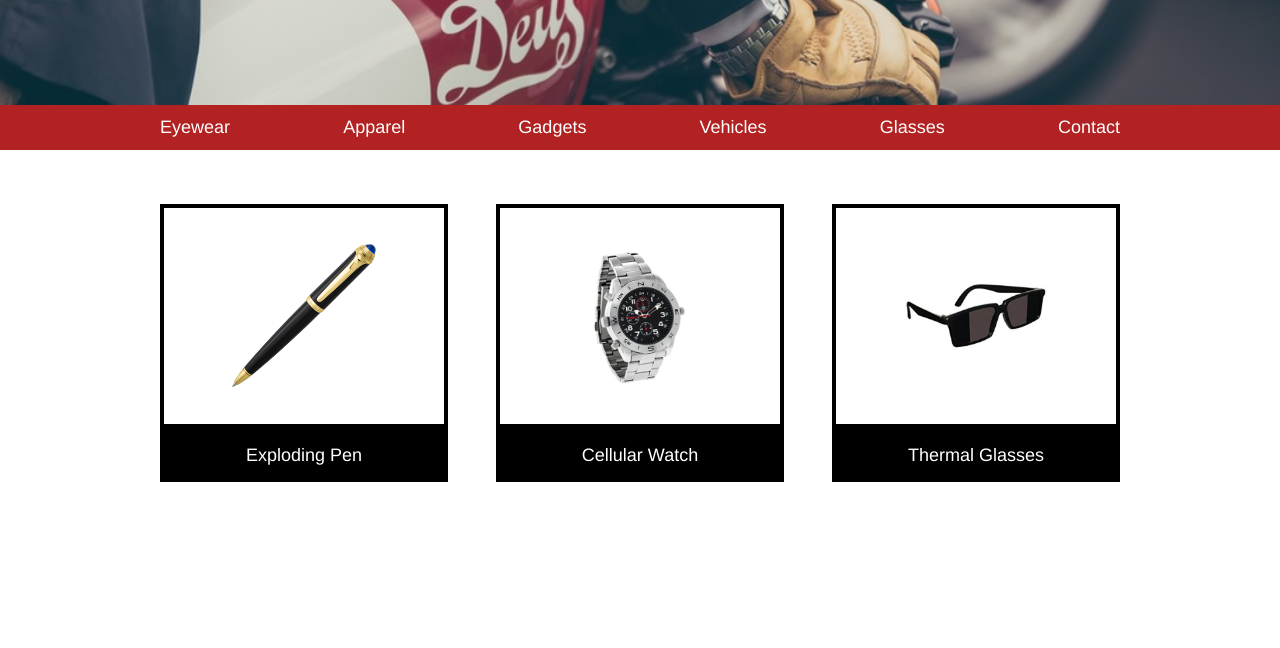
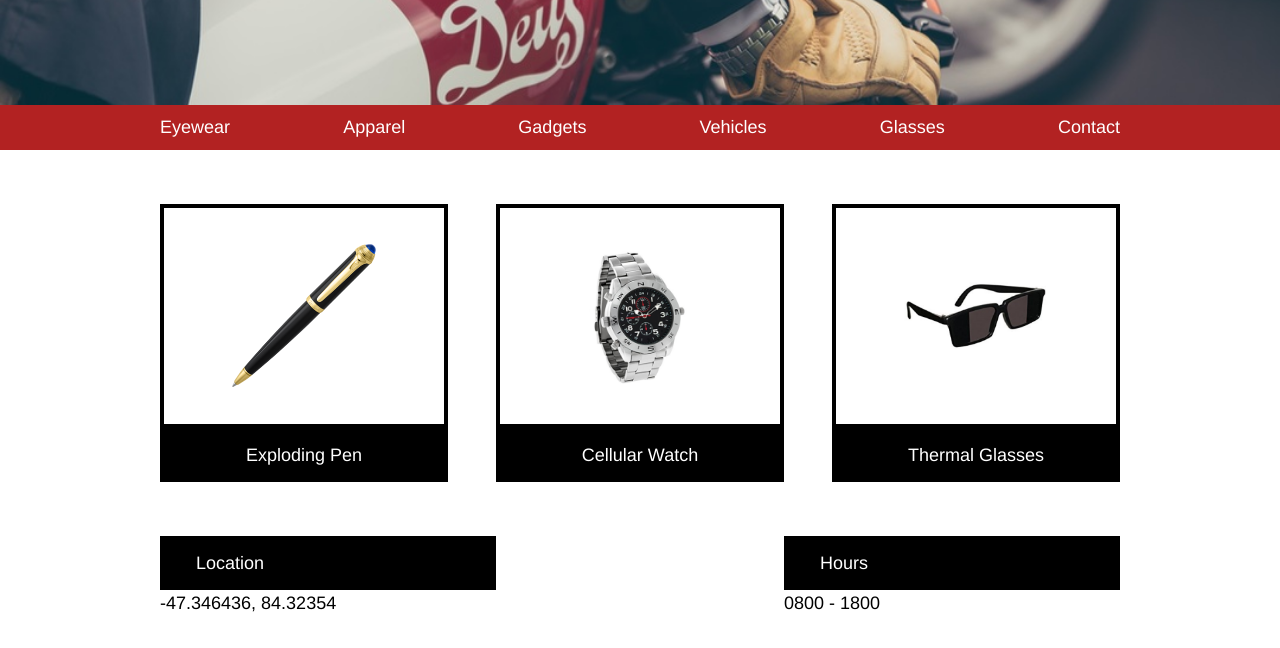
Before and after one commit to tsteinert/secret-agents, a plain HTML site: page index.html in a window 1280 px wide. Shown: the part 396-1044 px from the top of the page. Before the commit the page ends 878 px from the top, so only its background shows below. Drawn offline with Linux system fonts and the light colour scheme.

Commit message:
Finished content area

```diff
--- a/index.html
+++ b/index.html
@@ -94,13 +94,19 @@
       <div class="info-container">
 
         <!-- -->
-        <div class="location">
-
+        <div class="info">
+          <div class="location">
+            <h2>Location</h2>
+          </div>
+          <p>-47.346436, 84.32354</p>
         </div>
 
         <!-- -->
-        <div class="hours">
-
+        <div class="info">
+          <div class="hours">
+            <h2>Hours</h2>
+          </div>
+          <p>0800 - 1800</p>
         </div>
 
       </div>
--- a/resources/css/style.css
+++ b/resources/css/style.css
@@ -55,7 +55,7 @@ header {
   justify-content: center;
 }
 
-.news-container, .nav-container, .content-container {
+.news-container, .nav-container, .content-container, .info-container {
   width: 960px;
 
 }
@@ -96,7 +96,8 @@ header {
 
 .content {
   display: flex;
-  justify-content: center;
+  flex-direction: column;
+  align-items: center;
 }
 
 .products {
@@ -131,3 +132,27 @@ header {
   padding-top: 1rem;
   padding-bottom: 1rem;
 }
+
+.info-container {
+  margin-top: 3rem;
+  display: flex;
+  justify-content: space-between;
+  padding-bottom: 4rem;
+}
+
+.info {
+  display: flex;
+  flex-direction: column;
+  width: 35%;
+}
+
+.location, .hours {
+  background-color: black;
+  margin-bottom: 0.25rem;
+}
+
+.info h2 {
+  padding-left: 2rem;
+  padding-top: 1rem;
+  padding-bottom: 1rem;
+}
```
